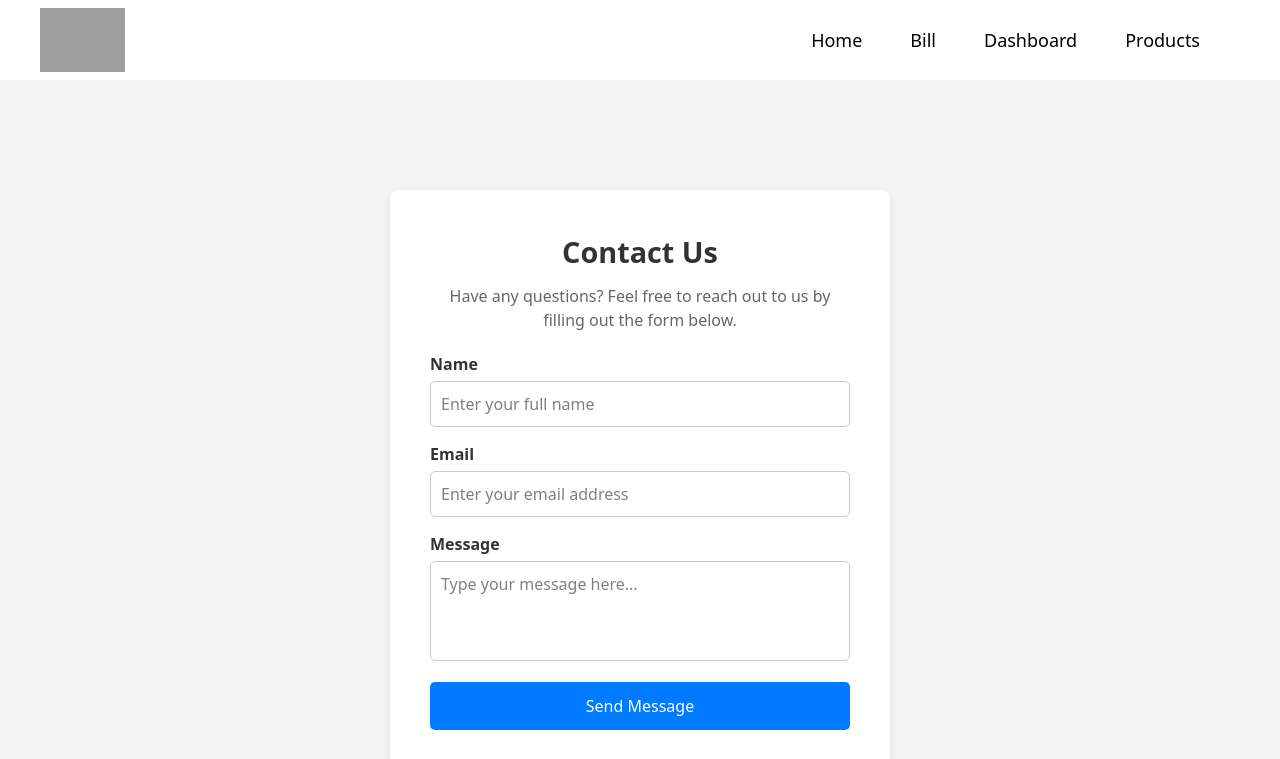
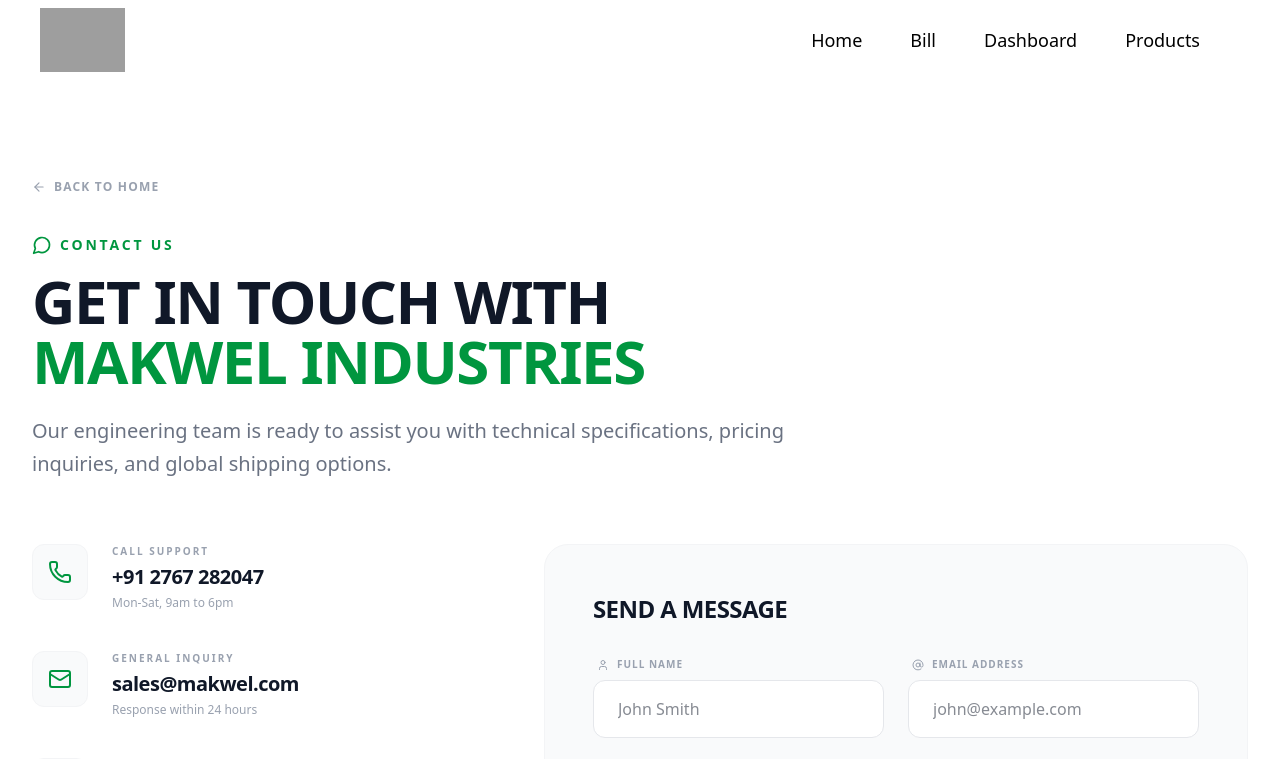
Before and after one commit to aryapatel23/Bill-Manager, a React (Vite) app in the folder Frontend/: page /contactus in a window 1280 px wide. Shown: the top 759 px of the page. Built offline with nearby package versions, Linux system fonts and the light colour scheme; grey boxes are pictures that could not be loaded.

Commit message:
style(contact): redesign with clean business professional layout

```diff
--- a/Frontend/src/Component/ContectUs/ContactUs.jsx
+++ b/Frontend/src/Component/ContectUs/ContactUs.jsx
@@ -1,5 +1,12 @@
 import React, { useState } from "react";
-import "./ContactUs.css";
+import { Mail, Phone, MapPin, Send, MessageSquare, User, AtSign, ArrowLeft, MessageCircle } from "lucide-react";
+import { Link } from "react-router-dom";
+
+/**
+ * Professional Contact Page for Makwel Industries.
+ * Uses #00963F brand color and Tailwind CSS 4.
+ * Clean, simple white-themed business layout.
+ */
 
 const ContactUs = () => {
   const [formData, setFormData] = useState({
@@ -15,57 +22,145 @@
   const handleSubmit = (e) => {
     e.preventDefault();
     console.log("Form submitted:", formData);
-    alert("Your message has been sent successfully.");
+    alert("Thank you! Your inquiry has been sent to Makwel Industries.");
     setFormData({ name: "", email: "", message: "" });
   };
 
   return (
-    <div className="contact-wrapper">
-      <div className="contact-container">
-        <h2 className="contact-title">Contact Us</h2>
-        <p className="contact-description">
-          Have any questions? Feel free to reach out to us by filling out the form below.
+    <div className="bg-white min-h-screen font-sans text-gray-900 py-16 lg:py-24">
+      <div className="max-w-7xl mx-auto px-6 lg:px-8">
+
+        {/* Navigation & Header */}
+        <div className="max-w-3xl mb-16">
+            <Link
+              to="/"
+              className="inline-flex items-center gap-2 text-gray-400 hover:text-[#00963F] font-bold text-xs uppercase tracking-widest mb-10 transition-colors"
+            >
+              <ArrowLeft size={14} /> Back to Home
+            </Link>
+            <div className="flex items-center gap-2 text-[#00963F]">
+                <MessageCircle size={20} />
+                <span className="text-sm font-black uppercase tracking-[0.2em]">Contact Us</span>
+            </div>
+            <h1 className="text-4xl lg:text-6xl font-extrabold text-gray-900 tracking-tight mt-4 uppercase">
+              Get in Touch with <br /><span className="text-[#00963F]">Makwel Industries</span>
+            </h1>
+            <p className="text-xl text-gray-500 font-medium leading-relaxed mt-6">
+              Our engineering team is ready to assist you with technical specifications,
+              pricing inquiries, and global shipping options.
             </p>
-        <form className="contact-form" onSubmit={handleSubmit}>
-          <div className="form-group">
-            <label>Name</label>
+        </div>
+
+        <div className="grid lg:grid-cols-5 gap-16 items-start">
+
+          {/* Contact Details (2/5 columns) */}
+          <div className="lg:col-span-2 space-y-10">
+            <ContactInfoBlock
+                icon={<Phone size={24} />}
+                label="Call Support"
+                value="+91 2767 282047"
+                details="Mon-Sat, 9am to 6pm"
+            />
+            <ContactInfoBlock
+                icon={<Mail size={24} />}
+                label="General Inquiry"
+                value="sales@makwel.com"
+                details="Response within 24 hours"
+            />
+            <ContactInfoBlock
+                icon={<MapPin size={24} />}
+                label="Visit Factory"
+                value="Unjha-Siddhpur Highway, Brahmanwada- 384 215, Gujarat"
+                details="Industrial Zone No. 4"
+            />
+          </div>
+
+          {/* Contact Form (3/5 columns) */}
+          <div className="lg:col-span-3">
+            <div className="bg-gray-50 rounded-3xl border border-gray-100 p-8 md:p-12">
+              <h2 className="text-2xl font-bold text-gray-900 uppercase tracking-tight mb-8">Send a Message</h2>
+
+              <form onSubmit={handleSubmit} className="space-y-6">
+                <div className="grid md:grid-cols-2 gap-6">
+                    <div className="space-y-2">
+                    <label className="text-[10px] font-black text-gray-400 uppercase tracking-widest ml-1 flex items-center gap-2">
+                        <User size={12} /> Full Name
+                    </label>
                     <input
                         type="text"
                         name="name"
                         value={formData.name}
                         onChange={handleChange}
                         required
-              placeholder="Enter your full name"
+                        placeholder="John Smith"
+                        className="w-full px-6 py-4 bg-white border border-gray-200 rounded-xl focus:outline-none focus:ring-2 focus:ring-[#00963F]/20 focus:border-[#00963F] transition-all font-medium"
                     />
                     </div>
-          <div className="form-group">
-            <label>Email</label>
+
+                    <div className="space-y-2">
+                    <label className="text-[10px] font-black text-gray-400 uppercase tracking-widest ml-1 flex items-center gap-2">
+                        <AtSign size={12} /> Email Address
+                    </label>
                     <input
                         type="email"
                         name="email"
                         value={formData.email}
                         onChange={handleChange}
                         required
-              placeholder="Enter your email address"
+                        placeholder="john@example.com"
+                        className="w-full px-6 py-4 bg-white border border-gray-200 rounded-xl focus:outline-none focus:ring-2 focus:ring-[#00963F]/20 focus:border-[#00963F] transition-all font-medium"
                     />
                     </div>
-          <div className="form-group">
-            <label>Message</label>
+                </div>
+
+                <div className="space-y-2">
+                  <label className="text-[10px] font-black text-gray-400 uppercase tracking-widest ml-1 flex items-center gap-2">
+                    <MessageSquare size={12} /> Your Inquiry
+                  </label>
                   <textarea
                     name="message"
                     value={formData.message}
                     onChange={handleChange}
                     required
-              placeholder="Type your message here..."
+                    rows="6"
+                    placeholder="Tell us about your machinery requirements..."
+                    className="w-full px-6 py-4 bg-white border border-gray-200 rounded-xl focus:outline-none focus:ring-2 focus:ring-[#00963F]/20 focus:border-[#00963F] transition-all font-medium resize-none"
                   ></textarea>
                 </div>
-          <button type="submit" className="contact-btn">
-            Send Message
+
+                <button
+                  type="submit"
+                  className="w-full md:w-auto px-12 py-5 bg-[#00963F] text-white font-bold rounded-xl flex items-center justify-center gap-2 hover:bg-[#007a33] transition-all shadow-lg active:scale-[0.98] group"
+                >
+                  Send Inquiry
+                  <Send size={18} className="group-hover:translate-x-1 group-hover:-translate-y-1 transition-transform" />
                 </button>
               </form>
             </div>
           </div>
+
+        </div>
+      </div>
+
+      {/* Footer Bottom */}
+      <footer className="mt-24 py-12 border-t border-gray-50 text-center">
+          <p className="text-[10px] font-black text-gray-400 uppercase tracking-[1em]">Makwel Industries • Support Desk</p>
+      </footer>
+    </div>
   );
 };
 
+const ContactInfoBlock = ({ icon, label, value, details }) => (
+    <div className="flex items-start gap-6">
+        <div className="w-14 h-14 bg-gray-50 rounded-xl flex items-center justify-center text-[#00963F] border border-gray-100 flex-shrink-0">
+            {icon}
+        </div>
+        <div>
+            <p className="text-[10px] font-black text-gray-400 uppercase tracking-[0.2em] mb-1">{label}</p>
+            <p className="text-xl font-bold text-gray-900 tracking-tight">{value}</p>
+            <p className="text-xs text-gray-400 font-medium mt-1">{details}</p>
+        </div>
+    </div>
+);
+
 export default ContactUs;
```
Lines whose indentation alone changed are shown as unchanged.
